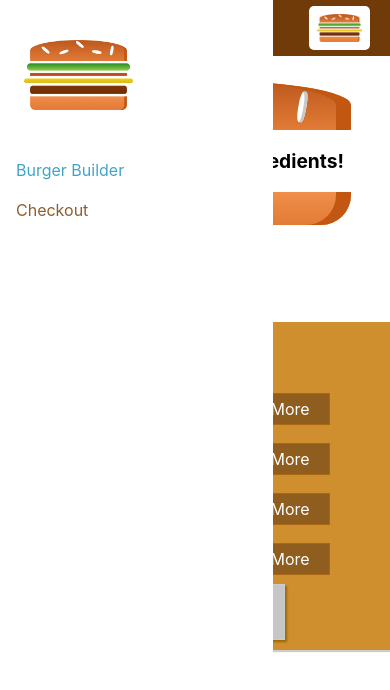
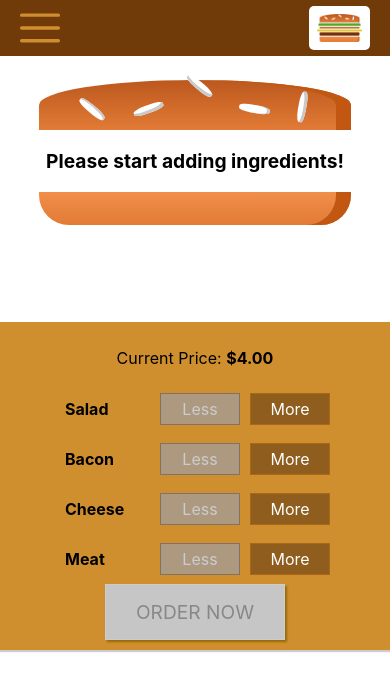
Before and after one commit to alexanderplotnikov/burger-react, a React (Create React App) app: page / in a window 390 px wide. Shown: the top 690 px of the page. Built offline with nearby package versions, Linux system fonts and the light colour scheme.

Commit message:
DrawerToggle component; hamburger icon

```diff
--- a/src/App.js
+++ b/src/App.js
@@ -1,6 +1,6 @@
 import React from 'react';
 
-import Layout from './components/Layout/Layout';
+import Layout from './hoc/Layout/Layout';
 import BurgerBuilder from './containers/BurgerBuilder/BurgerBuilder';
 
 function App() {
--- a/src/components/Burger/OrderSummary/OrderSummary.js
+++ b/src/components/Burger/OrderSummary/OrderSummary.js
@@ -1,34 +1,42 @@
-import React from 'react';
+import React, { Component } from 'react';
 
 import Aux from '../../../hoc/Aux';
 
 import Button from '../../UI/Button/Button';
-const orderSummary = (props) => {
-  const ingridientSummary = Object.keys(props.ingredients).map((igKey) => {
+
+class OrderSummary extends Component {
+  componentDidUpdate() {
+    console.log('[OrderSummary.js] DidUpdate');
+  }
+  render() {
+    const ingridientSummary = Object.keys(this.props.ingredients).map(
+      (igKey) => {
         return (
           <li key={igKey}>
             <span style={{ textTransform: 'capitalize' }}>{igKey}</span>:{' '}
-        {props.ingredients[igKey]}
+            {this.props.ingredients[igKey]}
           </li>
         );
-  });
+      }
+    );
     return (
       <Aux>
         <h3>Your Order</h3>
         <p>A delicious burger wtih the following ingredients:</p>
         <ul>{ingridientSummary}</ul>
         <p>
-        <strong>Total Price: ${props.price.toFixed(2)}</strong>
+          <strong>Total Price: ${this.props.price.toFixed(2)}</strong>
         </p>
         <p>Continue to Checkout?</p>
-      <Button btnType="Danger" clicked={props.purchaseCancelled}>
+        <Button btnType="Danger" clicked={this.props.purchaseCancelled}>
           CANCEL
         </Button>
-      <Button btnType="Success" clicked={props.purchaseContinued}>
+        <Button btnType="Success" clicked={this.props.purchaseContinued}>
           CONTINUE
         </Button>
       </Aux>
     );
-};
+  }
+}
 
-export default orderSummary;
+export default OrderSummary;
--- a/src/components/Layout/Layout.js
+++ /dev/null
@@ -1,15 +0,0 @@
-import React from 'react';
-import Aux from '../../hoc/Aux';
-import classes from './Layout.module.css';
-import Toolbar from '../Navigation/Toolbar/Toolbar';
-import SideDrawer from '../Navigation/SideDrawer/SideDrawer';
-const layout = (props) => (
-  <Aux>
-    <Toolbar />
-    <SideDrawer />
-
-    <main className={classes.Content}>{props.children}</main>
-  </Aux>
-);
-
-export default layout;
--- /dev/null
+++ b/src/components/Navigation/SideDrawer/DrawerToggle/DrawerToggle.js
@@ -0,0 +1,13 @@
+import React from 'react';
+import menuIconBtn from '../../../../assets/icons/open-menu.svg';
+import classes from './DrawerToggle.module.css';
+
+const drawerToggle = (props) => {
+  return (
+    <div className={classes.DrawerToggle} onClick={props.clicked}>
+      <img src={menuIconBtn} alt="MENU" />
+    </div>
+  );
+};
+
+export default drawerToggle;
--- /dev/null
+++ b/src/components/Navigation/SideDrawer/DrawerToggle/DrawerToggle.module.css
@@ -0,0 +1,16 @@
+.DrawerToggle {
+  display: flex;
+  align-items: center;
+}
+
+.DrawerToggle img {
+  height: 40px;
+  filter: invert(77%) sepia(12%) saturate(3928%) hue-rotate(338deg)
+    brightness(86%) contrast(86%);
+}
+
+@media (min-width: 500px) {
+  .DrawerToggle {
+    display: none;
+  }
+}
--- a/src/components/Navigation/SideDrawer/SideDrawer.js
+++ b/src/components/Navigation/SideDrawer/SideDrawer.js
@@ -3,11 +3,18 @@ import React from 'react';
 import Logo from '../../Logo/Logo';
 import NavigationItems from '../NavigationItems/NavigationItems';
 import classes from './SideDrawer.module.css';
+import Backdrop from '../../UI/Backdrop/Backdrop';
+import Aux from '../../../hoc/Aux';
 
 const sideDrawer = (props) => {
-  // ...
+  let attachedClasses = [classes.SideDrawer, classes.Close];
+  if (props.open) {
+    attachedClasses = [classes.SideDrawer, classes.Open];
+  }
   return (
-    <div className={classes.SideDrawer}>
+    <Aux>
+      <Backdrop show={props.open} clicked={props.closed} />
+      <div className={attachedClasses.join(' ')}>
         <div className={classes.Logo}>
           <Logo />
         </div>
@@ -15,6 +22,7 @@ const sideDrawer = (props) => {
           <NavigationItems />
         </nav>
       </div>
+    </Aux>
   );
 };
 
--- a/src/components/Navigation/SideDrawer/SideDrawer.module.css
+++ b/src/components/Navigation/SideDrawer/SideDrawer.module.css
@@ -9,7 +9,7 @@
   background-color: white;
   padding: 32px 16px;
   box-sizing: border-box;
-  transition: tranform 0.3s ease-out;
+  transition: transform 0.3s ease-out;
 }
 
 @media (min-width: 500px) {
--- a/src/components/Navigation/Toolbar/Toolbar.js
+++ b/src/components/Navigation/Toolbar/Toolbar.js
@@ -2,9 +2,11 @@ import React from 'react';
 import classes from './Toolbar.module.css';
 import Logo from '../../Logo/Logo';
 import NavigationItems from '../NavigationItems/NavigationItems';
+import DrawerToggle from '../SideDrawer/DrawerToggle/DrawerToggle';
+
 const toolbar = (props) => (
   <header className={classes.Toolbar}>
-    <div>MENU</div>
+    <DrawerToggle clicked={props.drawerToggleClicked} />
     <div className={classes.Logo}>
       <Logo />
     </div>
--- a/src/components/UI/Modal/Modal.js
+++ b/src/components/UI/Modal/Modal.js
@@ -1,23 +1,33 @@
-import React from 'react';
+import React, { Component } from 'react';
 
 import classes from './Modal.module.css';
 import Aux from '../../../hoc/Aux';
 import Backdrop from '../Backdrop/Backdrop';
 
-const modal = (props) => (
+class Modal extends Component {
+  shouldComponentUpdate(nextProps, nextState) {
+    return nextProps.show !== this.props.show;
+  }
+
+  componentDidUpdate() {
+    console.log('[Modal.js] DidUpdate');
+  }
+  render() {
+    return (
       <Aux>
-    <Backdrop show={props.show} clicked={props.modalClosed} />
+        <Backdrop show={this.props.show} clicked={this.props.modalClosed} />
         <div
           className={classes.Modal}
           style={{
-        transform: props.show ? 'translateY(0)' : 'translateY(-100vh)',
-        opacity: props.show ? '1' : '0',
+            transform: this.props.show ? 'translateY(0)' : 'translateY(-100vh)',
+            opacity: this.props.show ? '1' : '0',
           }}
         >
-      <p></p>
-      {props.children}
+          {this.props.children}
         </div>
       </Aux>
     );
+  }
+}
 
-export default modal;
+export default Modal;
--- /dev/null
+++ b/src/hoc/Layout/Layout.js
@@ -0,0 +1,33 @@
+import React, { Component } from 'react';
+import Aux from '../Aux';
+import classes from './Layout.module.css';
+import Toolbar from '../../components/Navigation/Toolbar/Toolbar';
+import SideDrawer from '../../components/Navigation/SideDrawer/SideDrawer';
+
+class Layout extends Component {
+  state = {
+    showSideDrawer: false,
+  };
+  sideDrawerClosedHandler = () => {
+    this.setState({ showSideDrawer: false });
+  };
+  sideDrawerToggleHandler = () => {
+    this.setState((prevState) => {
+      return { showSideDrawer: !prevState.showSideDrawer };
+    });
+  };
+  render() {
+    return (
+      <Aux>
+        <Toolbar drawerToggleClicked={this.sideDrawerToggleHandler} />
+        <SideDrawer
+          closed={this.sideDrawerClosedHandler}
+          open={this.state.showSideDrawer}
+        />
+        <main className={classes.Content}>{this.props.children}</main>
+      </Aux>
+    );
+  }
+}
+
+export default Layout;
```
Also changed, not shown: src/assets/icons/open-menu.svg (added), src/hoc/Layout/Layout.module.css (renamed from src/components/Layout/Layout.module.css). Lines whose indentation alone changed are shown as unchanged.
